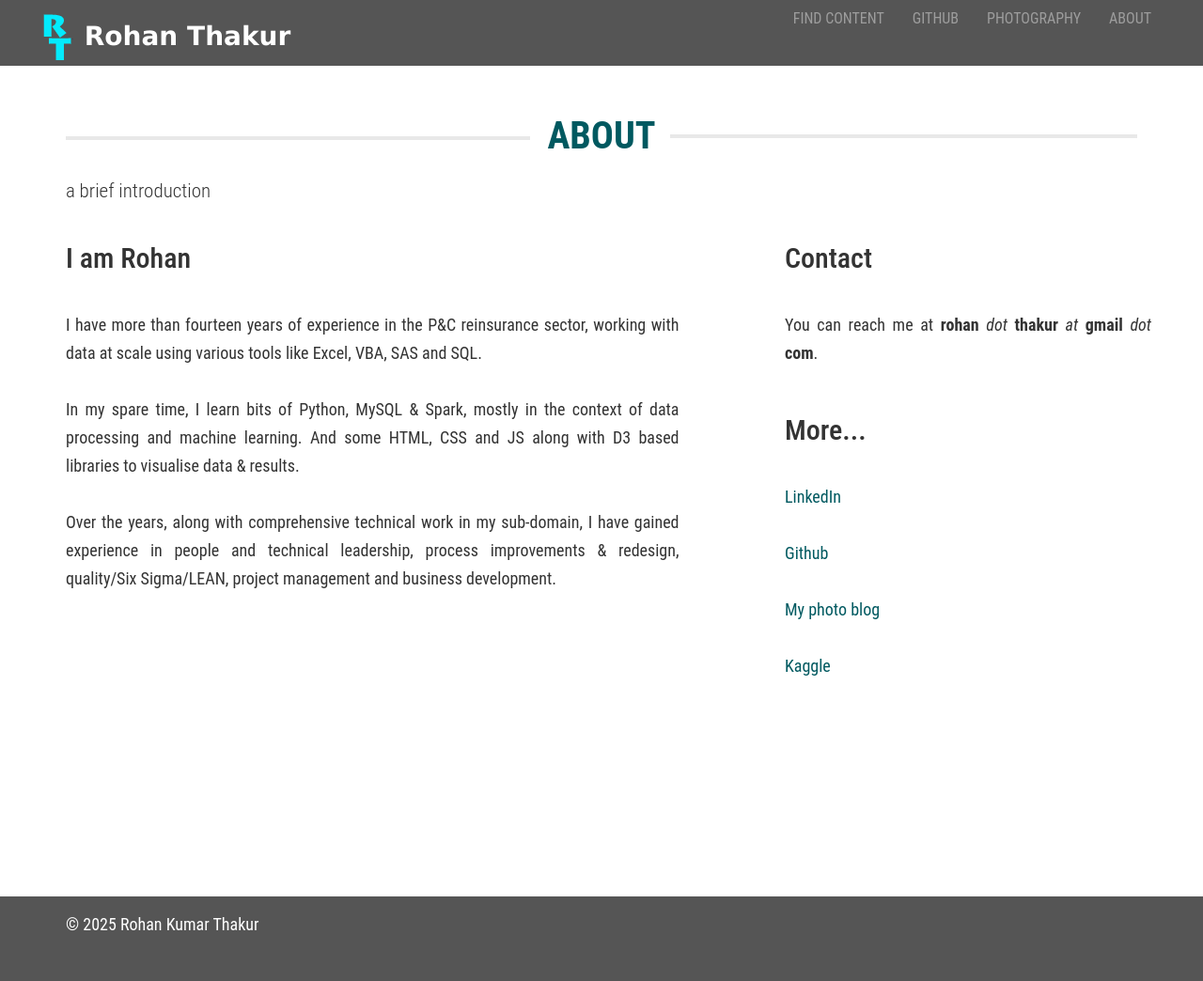
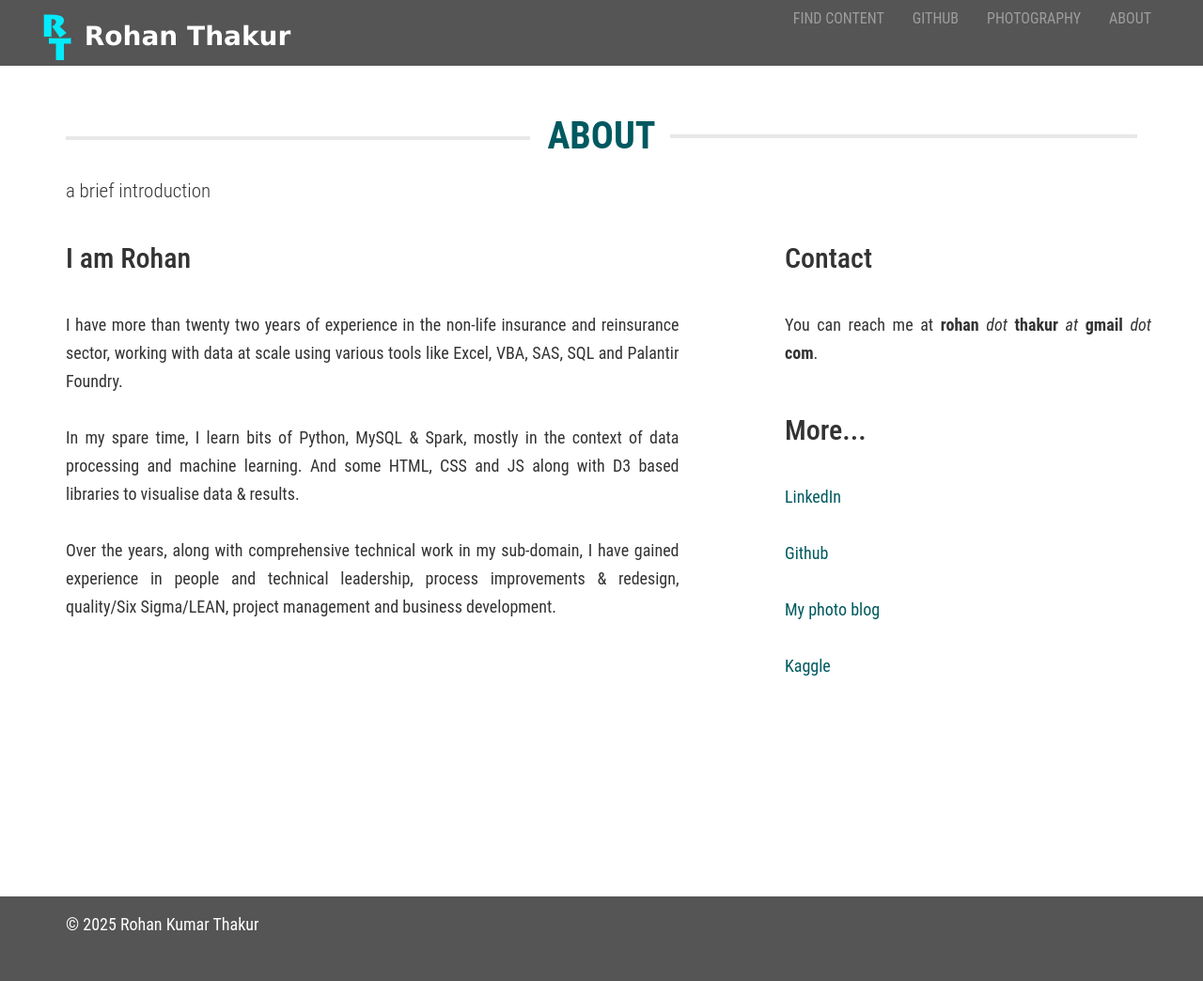
Before and after one commit to rohankthakur/rohankthakur.github.io, a Jekyll site: the page built from _pages/about.md, in a window 1280 px wide. Shown: the whole page at 94% size. Built offline with Jekyll 4.4.1, drawn with Linux system fonts in a browser that asks for light colours.

Commit message:
updated about

```diff
--- a/_pages/about.md
+++ b/_pages/about.md
@@ -10,7 +10,7 @@ permalink: /about/
 
   <h2>I am Rohan</h2><br>
       <p style="text-align:justify;">
-        I have more than fourteen years of experience in the P&C reinsurance sector, working with data at scale using various tools like Excel, VBA, SAS and SQL.
+        I have more than twenty two years of experience in the non-life insurance and reinsurance sector, working with data at scale using various tools like Excel, VBA, SAS, SQL and Palantir Foundry.
       </p>
       <p style="text-align:justify;">
         In my spare time, I learn bits of Python, MySQL & Spark, mostly in the context of data processing and machine learning. And some HTML, CSS and JS along with D3 based libraries to visualise data & results.
```
